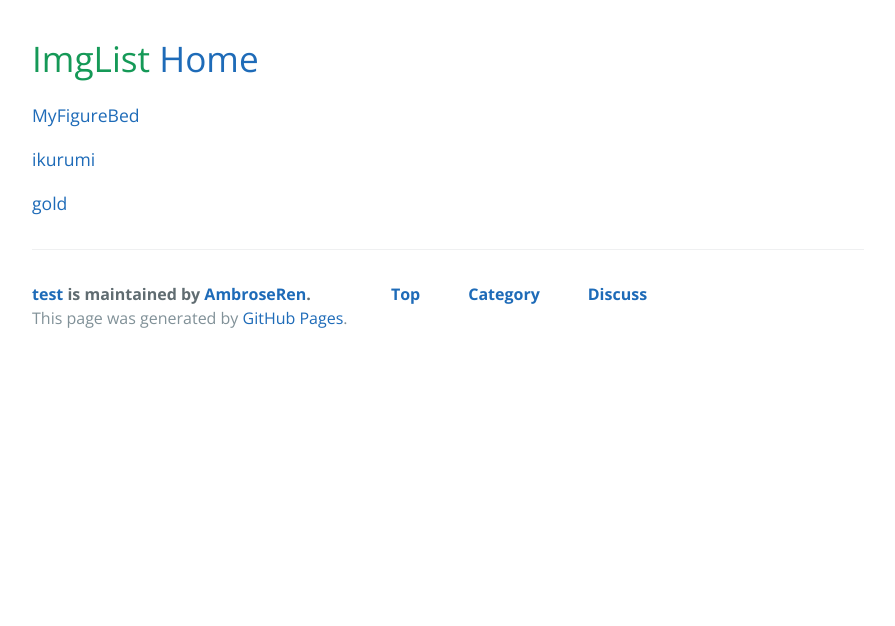
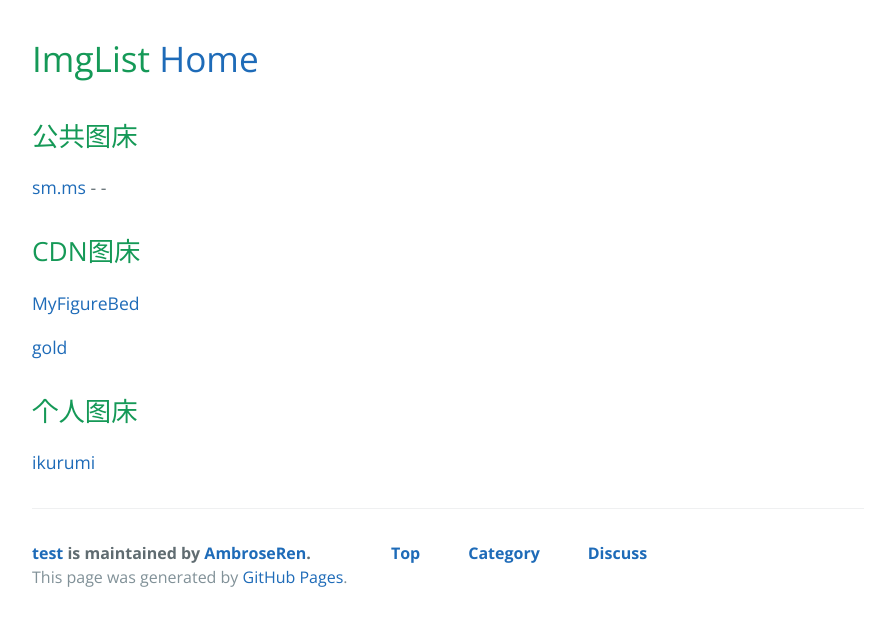
Before and after one commit to AmbroseRen/test, a Jekyll site: the page built from img/index.md, in a window 1280 px wide. Shown: the top 626 px of the page, without its empty margins (192-1087 px from the left). Built offline with Jekyll 4.4.1, drawn with Linux system fonts in a browser that asks for light colours; our own code applies the rules of GitHub Pages for plain Markdown files; the repository's description, which GitHub fills in, is left out.

Commit message:
Update index.md

```diff
--- a/img/index.md
+++ b/img/index.md
@@ -1,7 +1,15 @@
 # ImgList  [Home](../index.md)
+
+## 公共图床
+
+[sm.ms](https://sm.ms/) - []() - []()
+
+## CDN图床
 
 [MyFigureBed](https://cdn.jsdelivr.net/gh/AmbroseRen/Picture@master/)
 
+[gold](https://cdn.jsdelivr.net/gh/AmbroseRen/Picture@master/img/default/gold.jpg)
+
+## 个人图床
+
 [ikurumi](https://ikurumi.com/wallpaper.php)
-
-[gold](https://cdn.jsdelivr.net/gh/AmbroseRen/Picture@master/img/default/gold.jpg)
```
